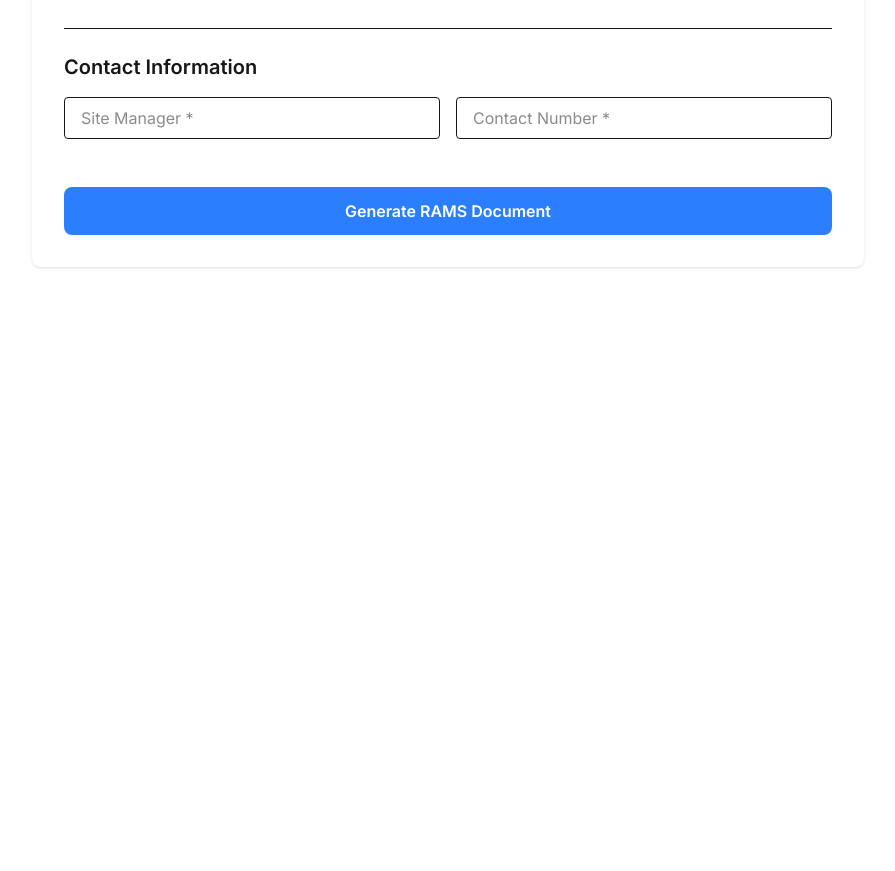
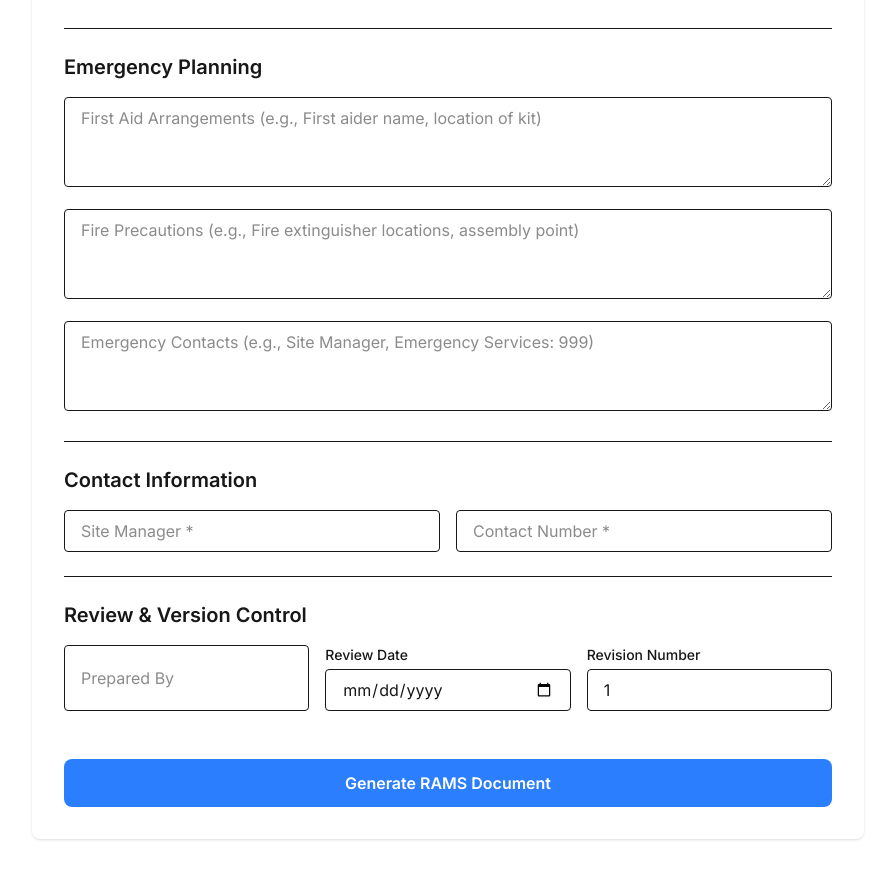
Before and after one commit to Hannlytics/rams-generator, a Next.js app: page /new-rams in a window 1280 px wide. Shown: the part 2243-3114 px from the top of the page, without its empty margins (192-1087 px from the left). Before the commit the page ends 2542 px from the top, so only its background shows below. Built offline with nearby package versions, Linux system fonts and the light colour scheme.

Commit message:
Feat: Implement Phase 2 modules for Emergency Planning and Review

```diff
--- a/app/create-rams/page.tsx
+++ b/app/create-rams/page.tsx
@@ -69,7 +69,7 @@ export default function NewRams() {
   const [siteManager, setSiteManager] = useState('')
   const [contactNumber, setContactNumber] = useState('')
 
-  // --- PHASE 1: NEW STATE VARIABLES ---
+  // --- PHASE 1 STATE VARIABLES ---
   const [endDate, setEndDate] = useState('')
   const [siteContactPerson, setSiteContactPerson] = useState('')
   const [jobReference, setJobReference] = useState('')
@@ -79,6 +79,15 @@ export default function NewRams() {
   const [specialEquipment, setSpecialEquipment] = useState('')
   const [toolingSafety, setToolingSafety] = useState('')
   const [signageAndBarriers, setSignageAndBarriers] = useState('')
+
+  // --- PHASE 2: NEW STATE VARIABLES ---
+  const [firstAidArrangements, setFirstAidArrangements] = useState('')
+  const [firePrecautions, setFirePrecautions] = useState('')
+  const [emergencyContacts, setEmergencyContacts] = useState('')
+  const [preparedBy, setPreparedBy] = useState('')
+  const [reviewDate, setReviewDate] = useState('')
+  const [revisionNumber, setRevisionNumber] = useState('1')
+
 
   // UI state
   const [loading, setLoading] = useState(false)
@@ -185,12 +194,32 @@ export default function NewRams() {
           <div className="mt-4"><textarea value={signageAndBarriers} onChange={(e) => setSignageAndBarriers(e.target.value)} placeholder="Signage & Barriers (e.g., Chapter 8, pedestrian barriers)" rows={2} className="w-full px-4 py-2 border rounded focus:ring-2 focus:ring-blue-500"/></div>
         </div>
 
+        {/* --- PHASE 2: EMERGENCY PLANNING SECTION --- */}
+        <div className="border-b pb-6">
+          <h2 className="text-xl font-semibold mb-4">Emergency Planning</h2>
+          <div className="space-y-4">
+            <textarea value={firstAidArrangements} onChange={(e) => setFirstAidArrangements(e.target.value)} placeholder="First Aid Arrangements (e.g., First aider name, location of kit)" rows={3} className="w-full px-4 py-2 border rounded focus:ring-2 focus:ring-blue-500"/>
+            <textarea value={firePrecautions} onChange={(e) => setFirePrecautions(e.target.value)} placeholder="Fire Precautions (e.g., Fire extinguisher locations, assembly point)" rows={3} className="w-full px-4 py-2 border rounded focus:ring-2 focus:ring-blue-500"/>
+            <textarea value={emergencyContacts} onChange={(e) => setEmergencyContacts(e.target.value)} placeholder="Emergency Contacts (e.g., Site Manager, Emergency Services: 999)" rows={3} className="w-full px-4 py-2 border rounded focus:ring-2 focus:ring-blue-500"/>
+          </div>
+        </div>
+
         {/* --- CONTACT INFORMATION (NO CHANGE) --- */}
-        <div className="pb-6">
+        <div className="border-b pb-6">
           <h2 className="text-xl font-semibold mb-4">Contact Information</h2>
           <div className="grid grid-cols-1 md:grid-cols-2 gap-4">
             <input value={siteManager} onChange={(e) => setSiteManager(e.target.value)} placeholder="Site Manager *" required className="w-full px-4 py-2 border rounded focus:ring-2 focus:ring-blue-500"/>
             <input type="tel" value={contactNumber} onChange={(e) => setContactNumber(e.target.value)} placeholder="Contact Number *" required className="w-full px-4 py-2 border rounded focus:ring-2 focus:ring-blue-500"/>
+          </div>
+        </div>
+
+        {/* --- PHASE 2: REVIEW & VERSION CONTROL SECTION --- */}
+        <div className="pb-6">
+          <h2 className="text-xl font-semibold mb-4">Review & Version Control</h2>
+          <div className="grid grid-cols-1 md:grid-cols-3 gap-4">
+            <input value={preparedBy} onChange={(e) => setPreparedBy(e.target.value)} placeholder="Prepared By" className="w-full px-4 py-2 border rounded focus:ring-2 focus:ring-blue-500"/>
+            <div><label className="block text-sm font-medium mb-1">Review Date</label><input type="date" value={reviewDate} onChange={(e) => setReviewDate(e.target.value)} className="w-full px-4 py-2 border rounded focus:ring-2 focus:ring-blue-500"/></div>
+            <div><label className="block text-sm font-medium mb-1">Revision Number</label><input type="number" value={revisionNumber} onChange={(e) => setRevisionNumber(e.target.value)} className="w-full px-4 py-2 border rounded focus:ring-2 focus:ring-blue-500"/></div>
           </div>
         </div>
 
--- a/app/new-rams/page.tsx
+++ b/app/new-rams/page.tsx
@@ -69,7 +69,7 @@ export default function NewRams() {
   const [siteManager, setSiteManager] = useState('')
   const [contactNumber, setContactNumber] = useState('')
 
-  // --- PHASE 1: NEW STATE VARIABLES ---
+  // --- PHASE 1 STATE VARIABLES ---
   const [endDate, setEndDate] = useState('')
   const [siteContactPerson, setSiteContactPerson] = useState('')
   const [jobReference, setJobReference] = useState('')
@@ -79,6 +79,15 @@ export default function NewRams() {
   const [specialEquipment, setSpecialEquipment] = useState('')
   const [toolingSafety, setToolingSafety] = useState('')
   const [signageAndBarriers, setSignageAndBarriers] = useState('')
+
+  // --- PHASE 2: NEW STATE VARIABLES ---
+  const [firstAidArrangements, setFirstAidArrangements] = useState('')
+  const [firePrecautions, setFirePrecautions] = useState('')
+  const [emergencyContacts, setEmergencyContacts] = useState('')
+  const [preparedBy, setPreparedBy] = useState('')
+  const [reviewDate, setReviewDate] = useState('')
+  const [revisionNumber, setRevisionNumber] = useState('1')
+
 
   // UI state
   const [loading, setLoading] = useState(false)
@@ -185,12 +194,32 @@ export default function NewRams() {
           <div className="mt-4"><textarea value={signageAndBarriers} onChange={(e) => setSignageAndBarriers(e.target.value)} placeholder="Signage & Barriers (e.g., Chapter 8, pedestrian barriers)" rows={2} className="w-full px-4 py-2 border rounded focus:ring-2 focus:ring-blue-500"/></div>
         </div>
 
+        {/* --- PHASE 2: EMERGENCY PLANNING SECTION --- */}
+        <div className="border-b pb-6">
+          <h2 className="text-xl font-semibold mb-4">Emergency Planning</h2>
+          <div className="space-y-4">
+            <textarea value={firstAidArrangements} onChange={(e) => setFirstAidArrangements(e.target.value)} placeholder="First Aid Arrangements (e.g., First aider name, location of kit)" rows={3} className="w-full px-4 py-2 border rounded focus:ring-2 focus:ring-blue-500"/>
+            <textarea value={firePrecautions} onChange={(e) => setFirePrecautions(e.target.value)} placeholder="Fire Precautions (e.g., Fire extinguisher locations, assembly point)" rows={3} className="w-full px-4 py-2 border rounded focus:ring-2 focus:ring-blue-500"/>
+            <textarea value={emergencyContacts} onChange={(e) => setEmergencyContacts(e.target.value)} placeholder="Emergency Contacts (e.g., Site Manager, Emergency Services: 999)" rows={3} className="w-full px-4 py-2 border rounded focus:ring-2 focus:ring-blue-500"/>
+          </div>
+        </div>
+
         {/* --- CONTACT INFORMATION (NO CHANGE) --- */}
-        <div className="pb-6">
+        <div className="border-b pb-6">
           <h2 className="text-xl font-semibold mb-4">Contact Information</h2>
           <div className="grid grid-cols-1 md:grid-cols-2 gap-4">
             <input value={siteManager} onChange={(e) => setSiteManager(e.target.value)} placeholder="Site Manager *" required className="w-full px-4 py-2 border rounded focus:ring-2 focus:ring-blue-500"/>
             <input type="tel" value={contactNumber} onChange={(e) => setContactNumber(e.target.value)} placeholder="Contact Number *" required className="w-full px-4 py-2 border rounded focus:ring-2 focus:ring-blue-500"/>
+          </div>
+        </div>
+
+        {/* --- PHASE 2: REVIEW & VERSION CONTROL SECTION --- */}
+        <div className="pb-6">
+          <h2 className="text-xl font-semibold mb-4">Review & Version Control</h2>
+          <div className="grid grid-cols-1 md:grid-cols-3 gap-4">
+            <input value={preparedBy} onChange={(e) => setPreparedBy(e.target.value)} placeholder="Prepared By" className="w-full px-4 py-2 border rounded focus:ring-2 focus:ring-blue-500"/>
+            <div><label className="block text-sm font-medium mb-1">Review Date</label><input type="date" value={reviewDate} onChange={(e) => setReviewDate(e.target.value)} className="w-full px-4 py-2 border rounded focus:ring-2 focus:ring-blue-500"/></div>
+            <div><label className="block text-sm font-medium mb-1">Revision Number</label><input type="number" value={revisionNumber} onChange={(e) => setRevisionNumber(e.target.value)} className="w-full px-4 py-2 border rounded focus:ring-2 focus:ring-blue-500"/></div>
           </div>
         </div>
 
```
